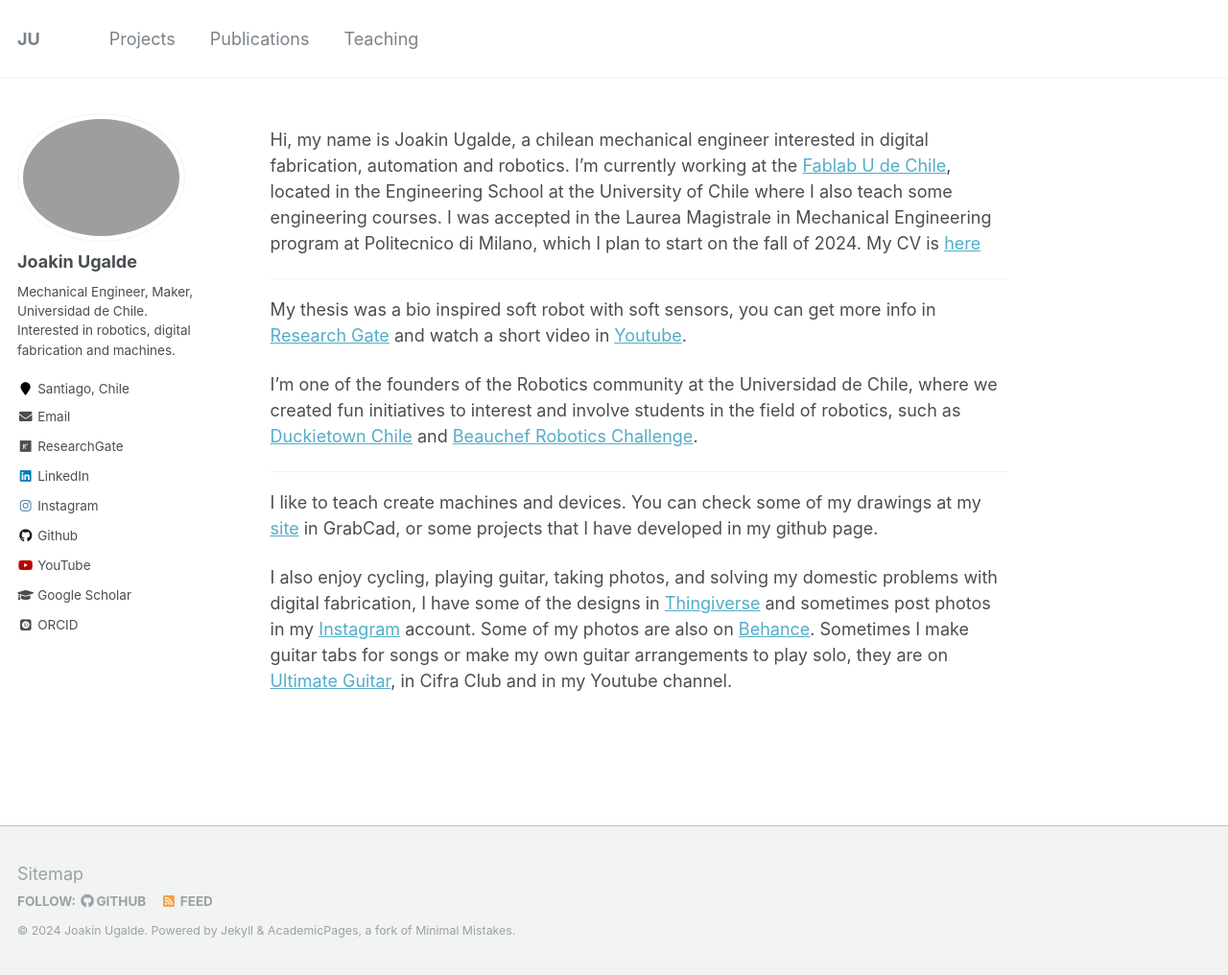
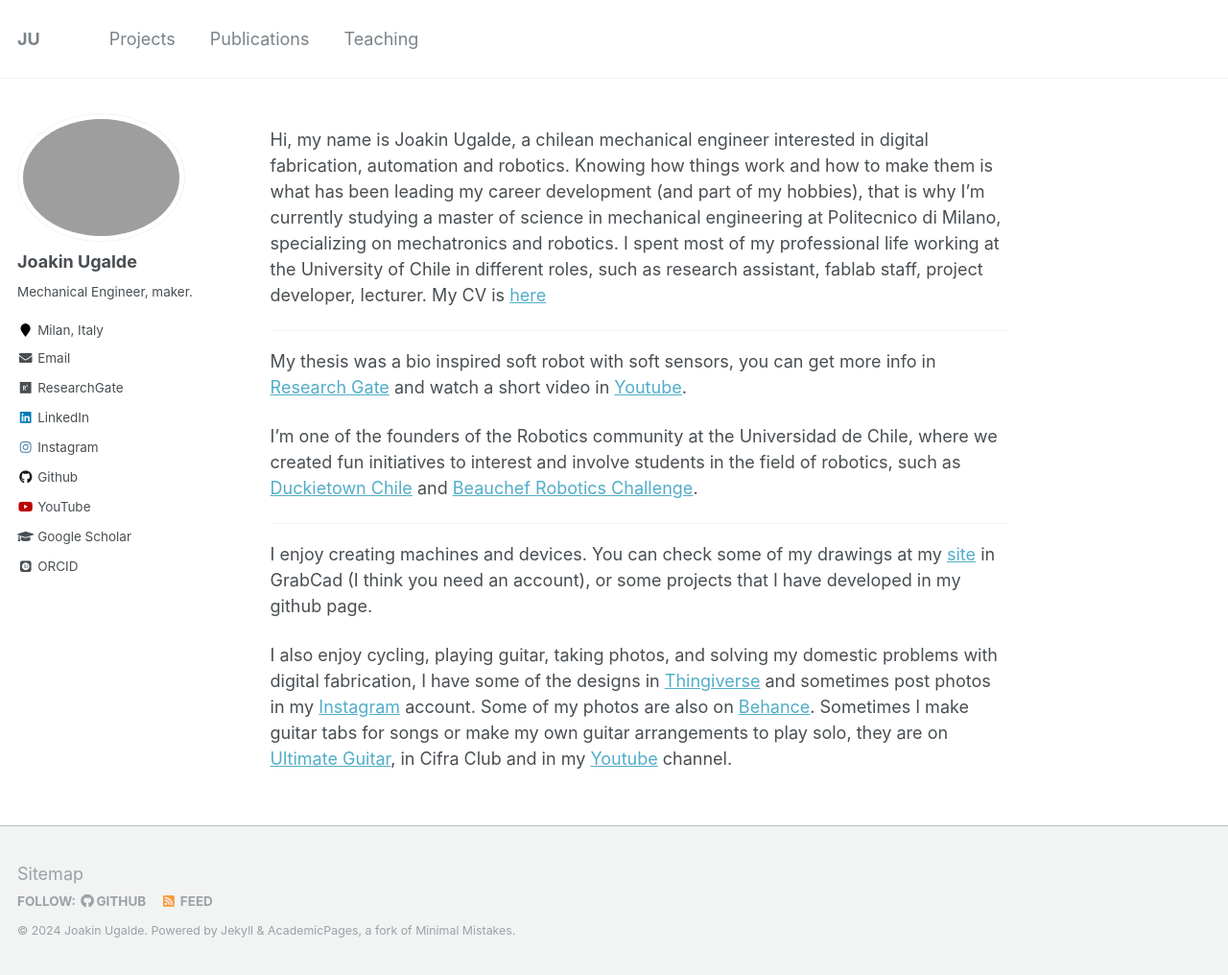
Before and after one commit to jkugalde/jkugalde.github.io, a Jekyll site: the page built from _pages/about.md, in a window 1280 px wide and 1016 px high. Shown: the whole window at 96% size. Built offline with Jekyll 4.4.1, drawn with Linux system fonts in a browser that asks for light colours; some web fonts are replaced.

Commit message:
bio update

```diff
--- a/_config.yml
+++ b/_config.yml
@@ -80,11 +80,11 @@ analytics:
 author:
   name             : "Joakin Ugalde"
   avatar           : "profile.png"
-  bio              : "Mechanical Engineer, Maker, Universidad de Chile. Interested in robotics, digital fabrication and machines."
-  location         : "Santiago, Chile"
+  bio              : "Mechanical Engineer, maker."
+  location         : "Milan, Italy"
   employer         :
   googlescholar    : "https://scholar.google.es/citations?user=KykjcygAAAAJ&hl=es"
-  email            : "jcugaldecas@gmail.com"
+  email            : "joakincristobal.ugalde@mail.polimi.it"
   researchgate     : "https://www.researchgate.net/profile/Joakin_Ugalde"
   uri              :
   bitbucket        :
@@ -109,7 +109,7 @@ author:
   weibo            :
   grabcad          : "joakin.ugalde-1"
   xing             :
-  youtube          : "@joakinugalde8457/videos"
+  youtube          : "@joakinugalde8457"
   wikipedia        :
   cv               : "dsfsfsd"
 
--- a/_pages/about.md
+++ b/_pages/about.md
@@ -8,7 +8,7 @@ redirect_from:
   - /about.html
 ---
 
-Hi, my name is Joakin Ugalde, a chilean mechanical engineer interested in digital fabrication, automation and robotics. I'm currently working at the [Fablab U de Chile](http://www.fablab.uchile.cl/), located in the Engineering School at the University of Chile where I also teach some engineering courses. I was accepted in the Laurea Magistrale in Mechanical Engineering program at Politecnico di Milano, which I plan to start on the fall of 2024. My CV is [here](https://jkugalde.github.io/files/JUgalde_2024.pdf)
+Hi, my name is Joakin Ugalde, a chilean mechanical engineer interested in digital fabrication, automation and robotics. Knowing how things work and how to make them is what has been leading my career development (and part of my hobbies), that is why I'm currently studying a master of science in mechanical engineering at Politecnico di Milano, specializing on mechatronics and robotics. I spent most of my professional life working at the University of Chile in different roles, such as research assistant, fablab staff, project developer, lecturer. My CV is [here](https://jkugalde.github.io/files/JUgalde_2024.pdf)
 
 ---
 
@@ -19,6 +19,6 @@ I’m one of the founders of the Robotics community at the Universidad de Chile,
 
 ---
 
-I like to teach create machines and devices. You can check some of my drawings at my [site](https://grabcad.com/joakin.ugalde-1) in GrabCad, or some projects that I have developed in my github page.
+I enjoy creating machines and devices. You can check some of my drawings at my [site](https://grabcad.com/joakin.ugalde-1) in GrabCad (I think you need an account), or some projects that I have developed in my github page.
 
-I also enjoy cycling, playing guitar, taking photos, and solving my domestic problems with digital fabrication, I have some of the designs in [Thingiverse](https://www.thingiverse.com/JKUgalde/designs) and sometimes post photos in my [Instagram](https://www.instagram.com/jotaka.ug) account. Some of my photos are also on [Behance](https://www.behance.net/joakinugalde). Sometimes I make guitar tabs for songs or make my own guitar arrangements to play solo, they are on [Ultimate Guitar](https://www.ultimate-guitar.com/u/jcugaldecas), in Cifra Club and in my Youtube channel.
+I also enjoy cycling, playing guitar, taking photos, and solving my domestic problems with digital fabrication, I have some of the designs in [Thingiverse](https://www.thingiverse.com/JKUgalde/designs) and sometimes post photos in my [Instagram](https://www.instagram.com/jotaka.ug) account. Some of my photos are also on [Behance](https://www.behance.net/joakinugalde). Sometimes I make guitar tabs for songs or make my own guitar arrangements to play solo, they are on [Ultimate Guitar](https://www.ultimate-guitar.com/u/jcugaldecas), in Cifra Club and in my [Youtube](https://www.youtube.com/watch?v=VmIDZGeT_ZI) channel.
```
Also changed, not shown: 1 other file.
